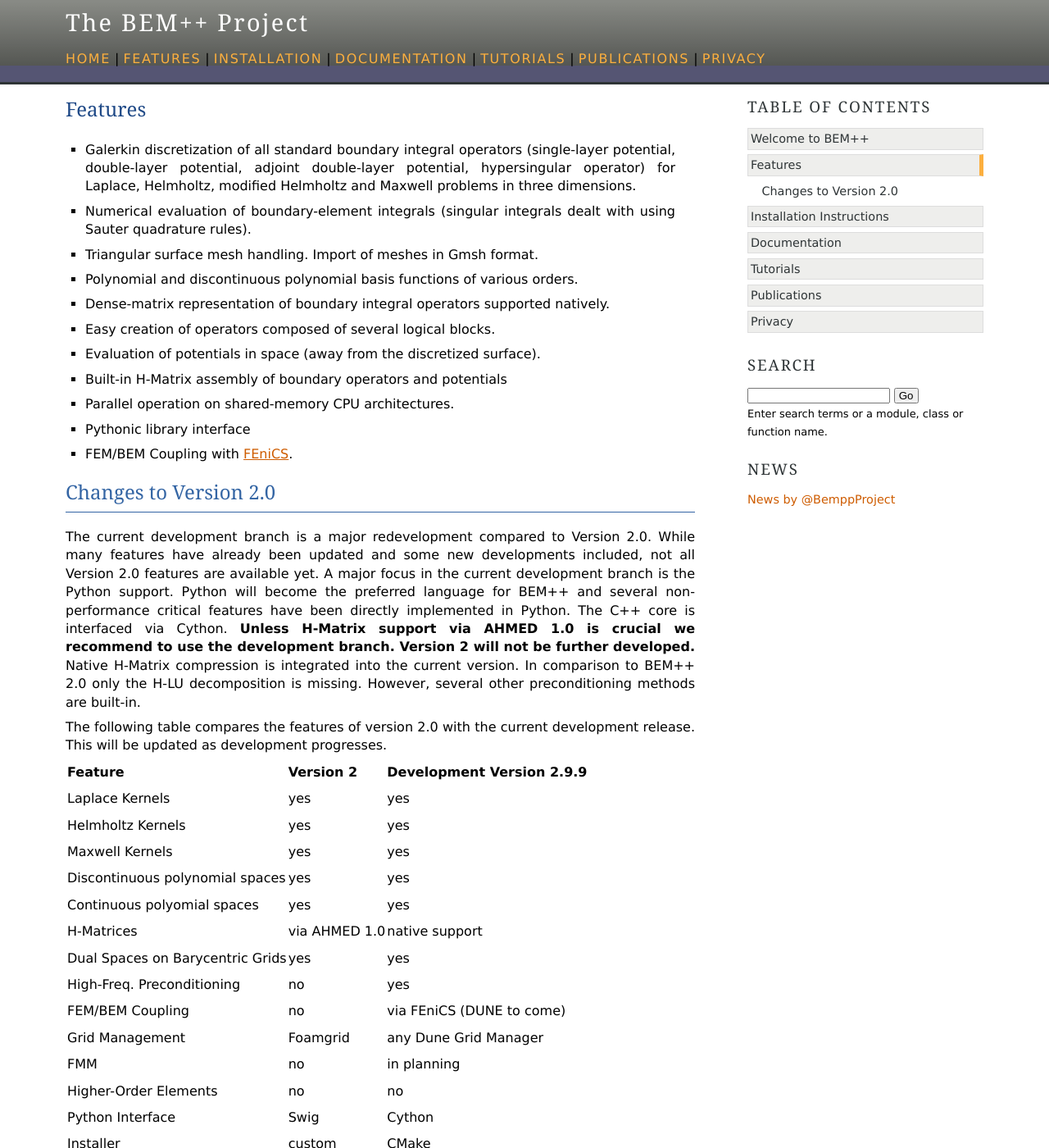
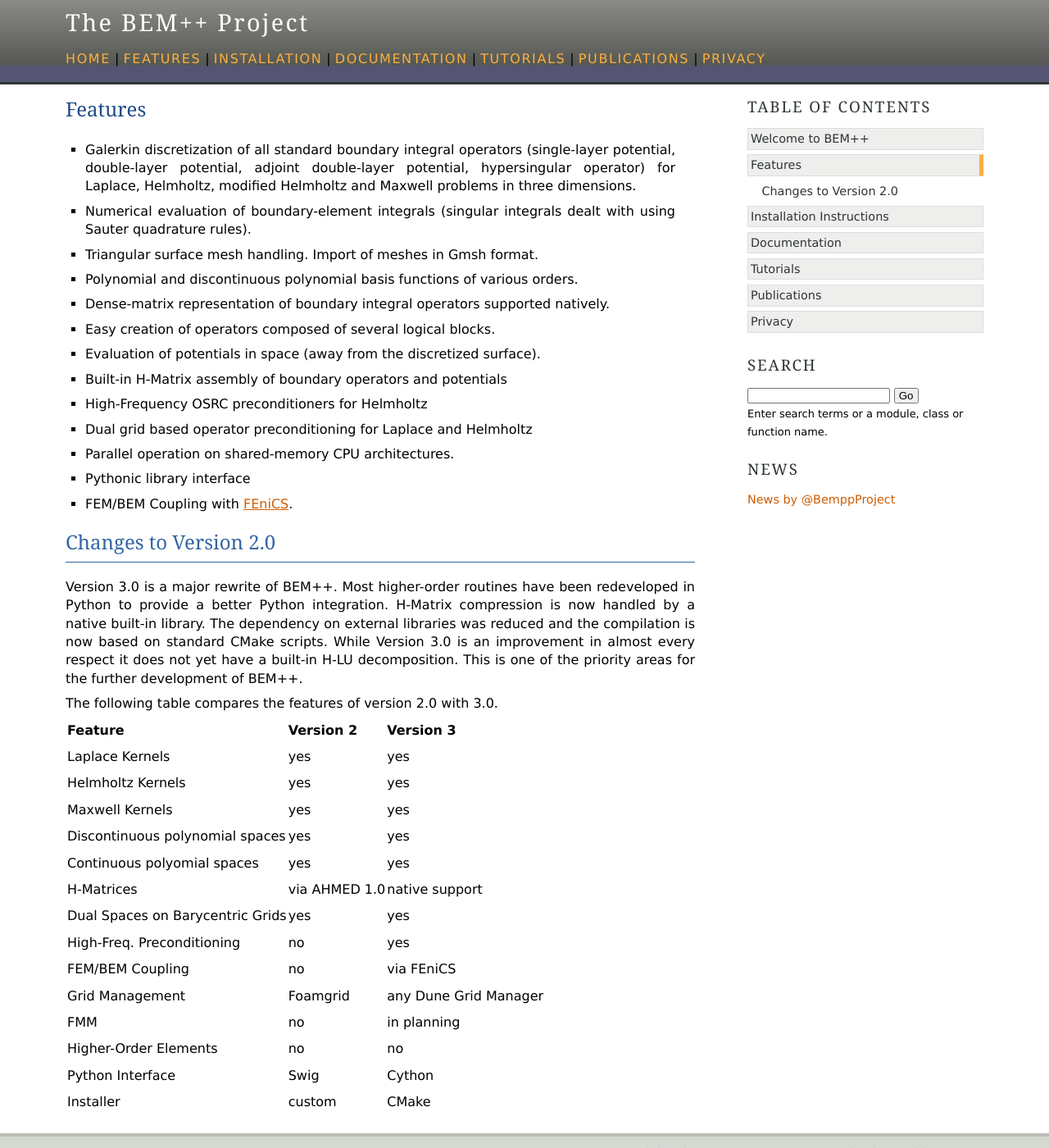
Before and after one commit to evantwout/web, a Sphinx documentation site: the page built from source/features.rst, in a window 1280 px wide and 1400 px high. Shown: the whole window at 82% size. Built offline with Sphinx 7.4.7, drawn with Linux system fonts in a browser that asks for light colours; formulas are drawn with MathJax 3; comment, search, counter and statistics services are not loaded.

```diff
--- a/source/docs.rst
+++ b/source/docs.rst
@@ -12,5 +12,6 @@ Documentation
     quadrature
     hmatrices
     linear_systems
+    gmsh_interface
     options
     faq
--- a/source/features.rst
+++ b/source/features.rst
@@ -21,6 +21,10 @@ Features
 
 - Built-in H-Matrix assembly of boundary operators and potentials
 
+- High-Frequency OSRC preconditioners for Helmholtz
+
+- Dual grid based operator preconditioning for Laplace and Helmholtz
+
 - Parallel operation on shared-memory CPU architectures.
 
 - Pythonic library interface
@@ -30,20 +34,12 @@ Features
 Changes to Version 2.0
 ----------------------
 
-The current development branch is a major redevelopment compared to Version 2.0. While many
-features have already been updated and some new developments included, not all Version 2.0 features
-are available yet. A major focus in the current development branch is the Python support. Python
-will become the preferred language for BEM++ and several non-performance critical features have
-been directly implemented in Python. The C++ core is interfaced via Cython. **Unless H-Matrix support
-via AHMED 1.0 is crucial we recommend to use the development branch. Version 2 will not be
-further developed.** Native H-Matrix compression is integrated into the current version. In comparison
-to BEM++ 2.0 only the H-LU decomposition is missing. However, several other preconditioning
-methods are built-in.
+Version 3.0 is a major rewrite of BEM++. Most higher-order routines have been redeveloped in Python to provide a better Python integration. H-Matrix compression is now handled by a native built-in library. The dependency on external libraries was reduced and the compilation is now based on standard CMake scripts. While Version 3.0 is an improvement in almost every respect it does not yet have a built-in H-LU decomposition. This is one of the priority areas for the further development of BEM++.
 
-The following table compares the features of version 2.0 with the current development release. This will be updated as development progresses.
+The following table compares the features of version 2.0 with 3.0.
 
 =================================== =============== =============================
-Feature                             Version 2       Development Version 2.9.9
+Feature                             Version 2       Version 3
 =================================== =============== =============================
 Laplace Kernels                     yes             yes
 Helmholtz Kernels                   yes             yes
@@ -53,7 +49,7 @@ Continuous polyomial spaces         yes             yes
 H-Matrices                          via AHMED 1.0   native support
 Dual Spaces on Barycentric Grids    yes             yes
 High-Freq. Preconditioning          no              yes
-FEM/BEM Coupling                    no              via FEniCS (DUNE to come)
+FEM/BEM Coupling                    no              via FEniCS
 Grid Management                     Foamgrid        any Dune Grid Manager
 FMM                                 no              in planning
 Higher-Order Elements               no              no
--- a/source/index.rst
+++ b/source/index.rst
@@ -11,7 +11,7 @@ domains.
 
 Current Version
 ---------------
-Version: 2.9.9 (Development release)
+Version: 3.0.0
 
 Getting Help
 ------------
@@ -24,7 +24,7 @@ Getting Help
 Quick Start
 -----------
 
-* Download the `BEM++ VirtualBox image <http://www.bempp.org/files/Ubuntu_BEMPP_2.9.9.ova>`_
+* Download the `BEM++ VirtualBox image <http://www.bempp.org/files/Ubuntu_BEMPP_3.0.0.ova>`_
 * In VirtualBox configure a shared folder named ``export``.
 * Adapt the settings for number of processors and memory to your hardware.
 * Start the image.
--- a/source/logging.rst
+++ /dev/null
@@ -1,4 +0,0 @@
-Logging in BEM++
-================
-
-BEM++ feeds
--- a/source/publications.rst
+++ b/source/publications.rst
@@ -4,10 +4,12 @@ Publications
 * W. Śmigaj, S. Arridge, T. Betcke, J. Phillips, M. Schweiger, "Solving Boundary
   Integral Problems with BEM++", to appear in *ACM Trans. Math. Software 41*, pp. 6:1--6:40 (2015)
   (`extended and revised preprint <http://www.bempp.org/files/bempp-toms-preprint.pdf>`_, `example
-  scripts <http://www.bempp.org/files/bempp-toms-examples.zip>`_).
+  scripts <http://www.bempp.org/files/bempp-toms-examples.zip>`_). **Please note that this paper
+  is based on BEM++ 2.0 with an incompatible syntax to the current version. Nevertheless, it gives
+  a good overview about what BEM++ can do and should be the main citation for the library.**
 
 * E. van 't Wout, P. Gelat, T. Betcke, S. Arridge, "A fast boundary element
-  method for the scattering analysis of high-intensity focused ultrasound", *J. Acoust. Soc. Am.*, to appear (2015)
+  method for the scattering analysis of high-intensity focused ultrasound", *J. Acoust.Soc. Am.* 138, 2726 (2015)
 
 * S. P. Groth, A. J. Baran, T. Betcke, S. Havemann, W. Smigai, "The boundary element
   method for light scattering by ice crystals and its implementation in BEM++",
--- a/source/tutorials.rst
+++ b/source/tutorials.rst
@@ -1,5 +1,7 @@
 Tutorials
 =========
+
+The following tutorials are downloadable IPython Notebooks that can also be read online. Some tutorials require capable workstations to run with reasonable speed. Please check the logging messages in the tutorials to get a feeling for the solution time and the memory requirements.
 
 * `Solving an interior Laplace Problem <http://nbviewer.ipython.org/github/bempp/tutorials/blob/master/notebooks/laplace_interior_dirichlet.ipynb>`_
 * `Using a combined formulation for an exterior sound-soft scattering problem <http://nbviewer.ipython.org/github/bempp/tutorials/blob/master/notebooks/helmholtz_combined_exterior.ipynb>`_
```
Also changed, not shown: source/gmsh_interface.rst (added, +66 -0 lines), source/installation.rst (+6 -6 lines), source/news.rst (deleted, +0 -61 lines).
